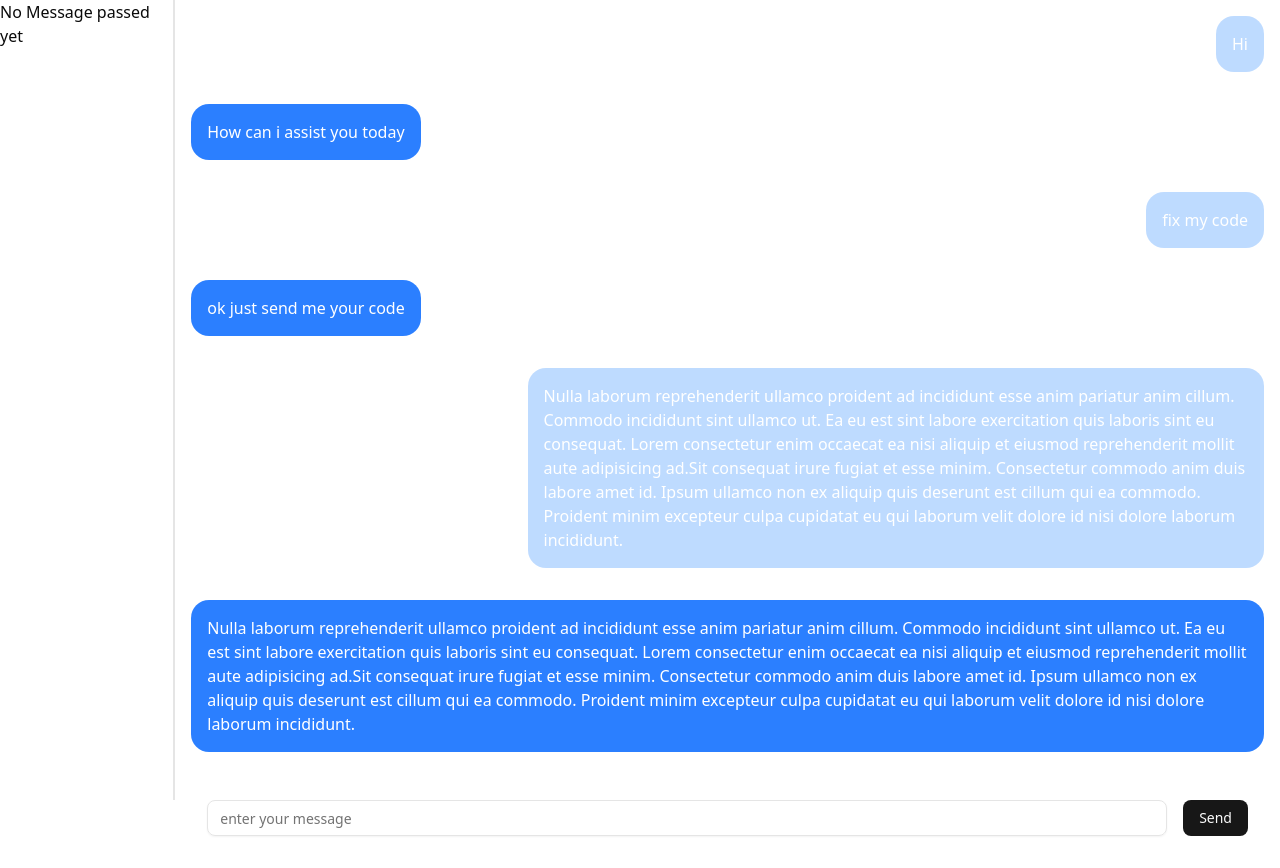
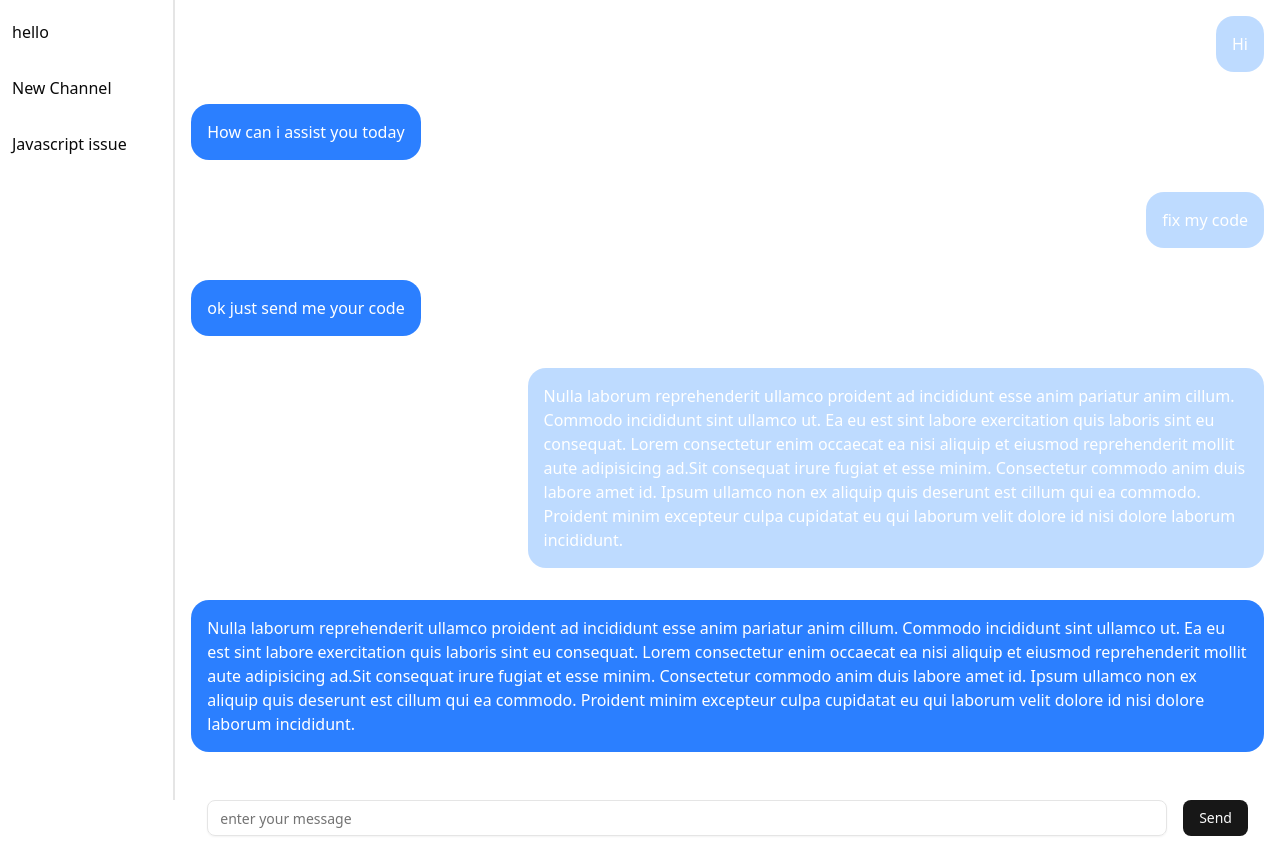
Before and after one commit to islam-heddi/Chatbot-nodejs, a React (Vite) app in the folder client/: page /chat in a window 1280 px wide. Built offline with nearby package versions, Linux system fonts and the light colour scheme.

Commit message:
client(component): optimized the history of chats

```diff
--- a/client/src/components/ChatRoomComponent.tsx
+++ b/client/src/components/ChatRoomComponent.tsx
@@ -1,7 +1,7 @@
 
 function ChatRoomComponent({name}: {name: string}) {
   return (
-    <div>{name}</div>
+    <div className="p-3 rounded-2xl mb-2 mt-2 mr-2 hover:bg-gray-100 cursor-pointer w-full">{name}</div>
   )
 }
 
--- a/client/src/components/History.tsx
+++ b/client/src/components/History.tsx
@@ -2,10 +2,10 @@ import { Fragment } from "react/jsx-runtime";
 import ChatRoomComponent from "./ChatRoomComponent";
 
 export default function History() {
-  //const Rooms = [{id: 1, name: "hello"},{id: 1, name: "hello"}]
-  const Rooms: any[] = []
+  const Rooms = [{id: 1, name: "hello"},{id: 1, name: "New Channel"},{id: 1, name: "Javascript issue"}]
+  //const Rooms: any[] = []
   //
   return (
-    <div className="flex flex-col items-center w-2xl h-screen border-r-2">{Rooms.length < 1? <p className="justify-self-center">No Message passed yet</p>: <div>{Rooms.map((value,index) => <Fragment key={index}><ChatRoomComponent name={value.name} /></Fragment>)}</div>}</div>
+    <div className="flex flex-col items-center w-2xl h-screen border-r-2">{Rooms.length < 1? <p className="justify-self-center">No Message passed yet</p>: <div className="w-full">{Rooms.map((value,index) => <Fragment key={index}><ChatRoomComponent name={value.name} /></Fragment>)}</div>}</div>
   )
 }
```
